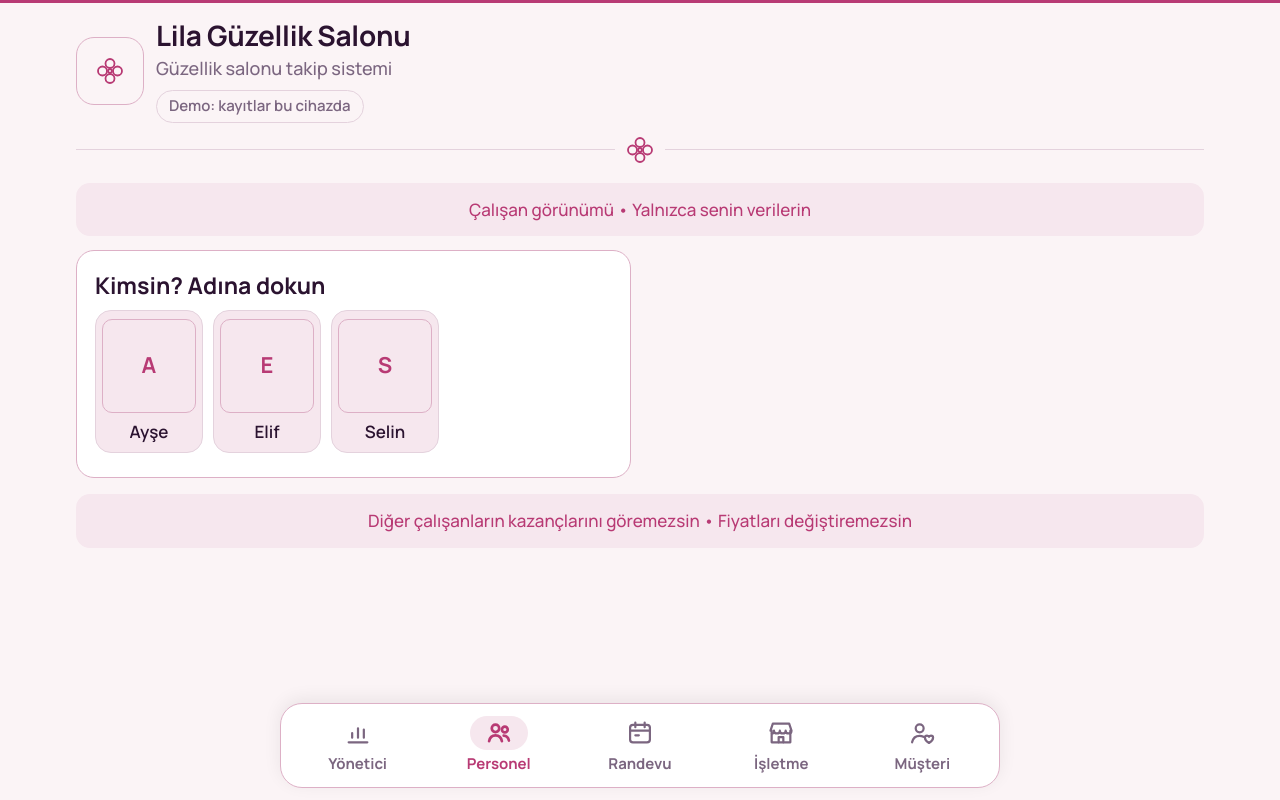
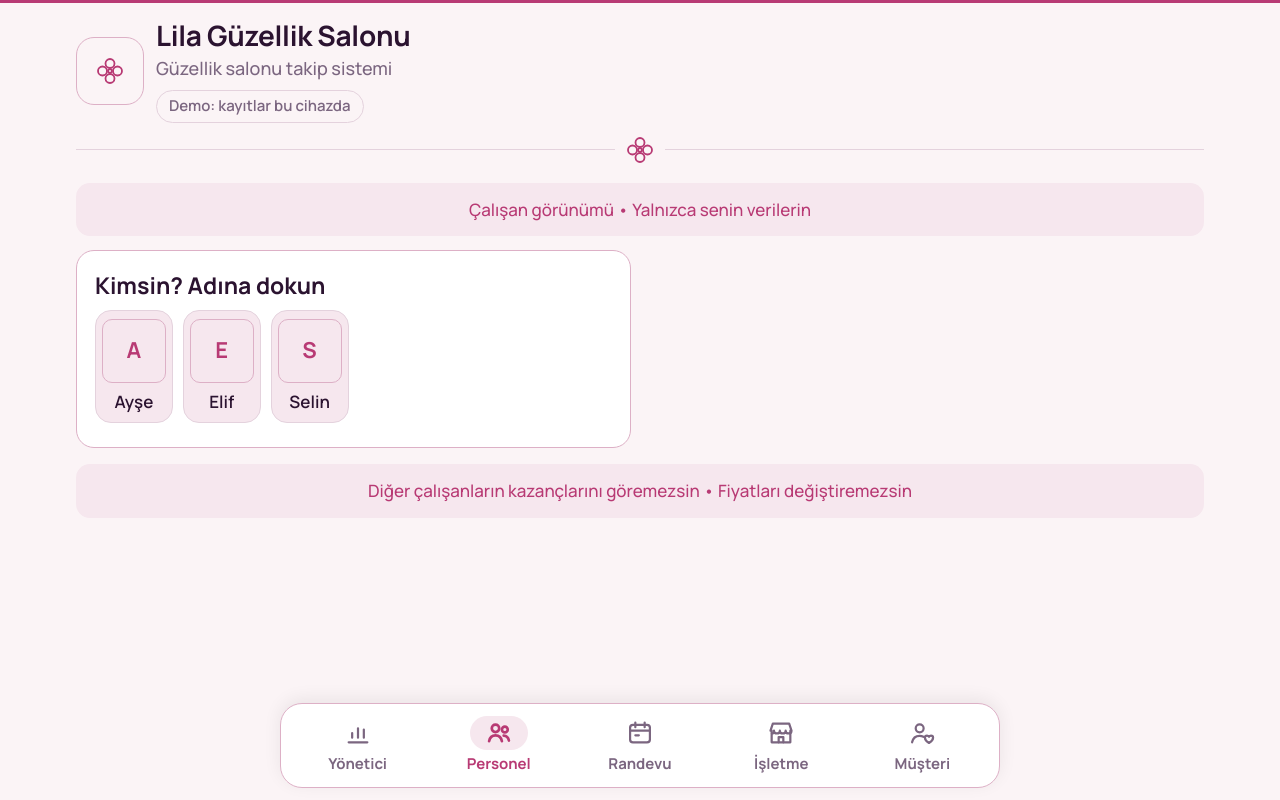
Before and after one commit to abdulnur72/guzellik-salonu, a React (Vite) app: page /s/lila in a window 1280 px wide. Built offline with nearby package versions, Linux system fonts and the light colour scheme.

Commit message:
Personel kartlari satirlara dizilir, hepsi gorunur
Co-Authored-By: Claude Opus 5.5 <noreply@anthropic.com>
Claude-Session: https://claude.ai/code/session_01VzFiAjQm84CZBjM85Gc8Fc

```diff
--- a/src/styles.css
+++ b/src/styles.css
@@ -151,7 +151,9 @@ th { font-size: 15px }
 .sq { font-size: 30px }
 .pk { font-size: 17px; border-radius: 16px }
 .pk .n.wrap { font-size: 15px }
-.pick { grid-auto-columns: minmax(84px, 108px) }
+/* Personel kartları kaymasın, hepsi görünsün: satırlara dizilir */
+.pick { grid-auto-flow: row; grid-template-columns: repeat(auto-fill, minmax(74px, 1fr)); overflow: visible; gap: 10px }
+.pick .pk { padding: 8px 6px }
 .qk .pk { font-size: 18px; padding: 16px 10px; min-height: 84px }
 .qk .pk span { font-size: 16px }
 .pill { font-size: 17px; padding: 12px 18px; min-height: 50px }
```
